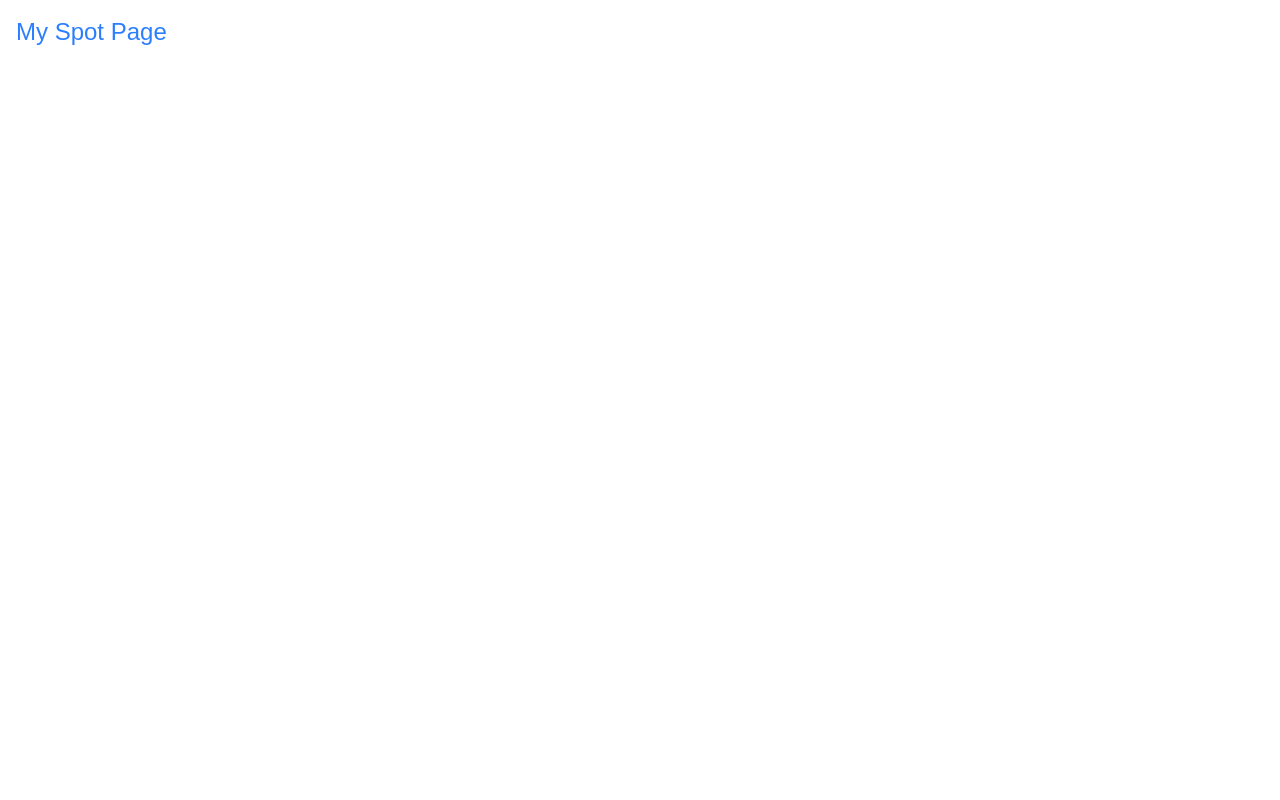
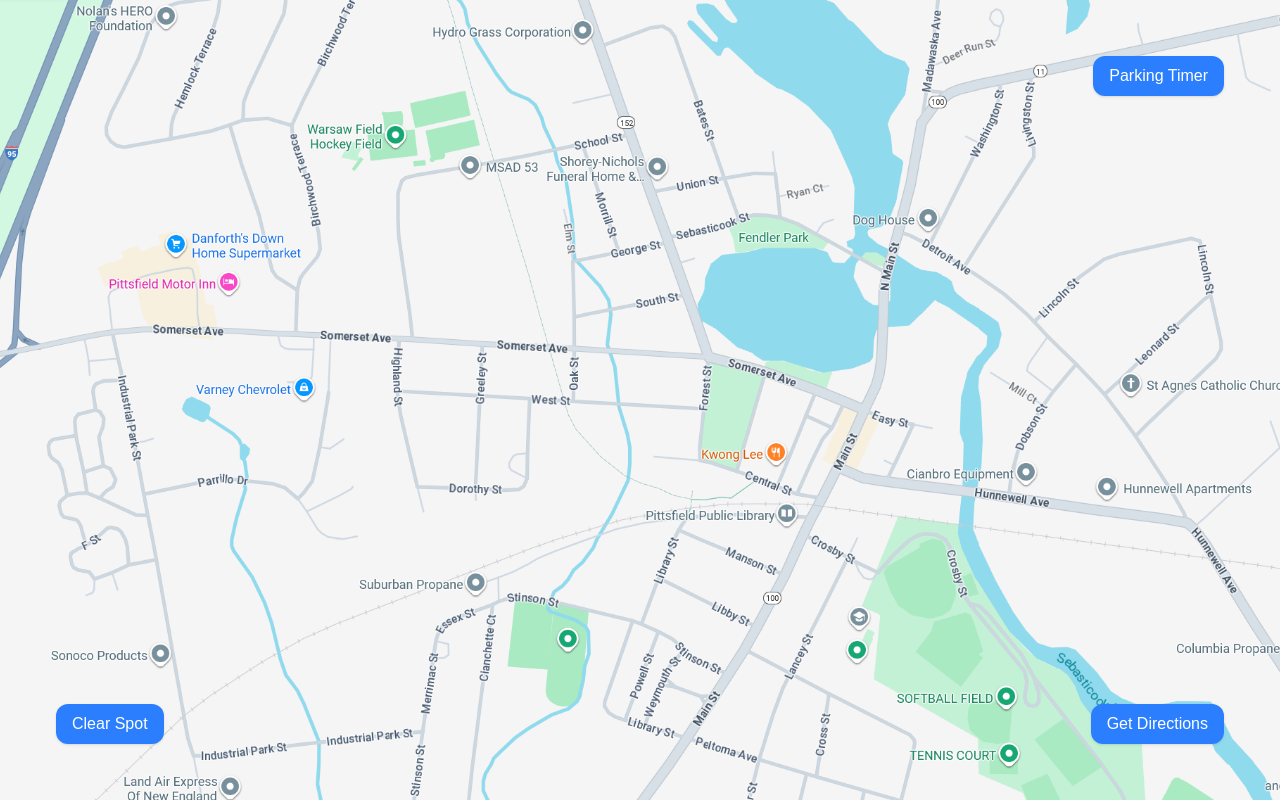
Before and after one commit to shawnMthompson/find-parking-spot, a Next.js app: page /my-spot in a window 1280 px wide. Built offline with nearby package versions, Linux system fonts and the light colour scheme.

Commit message:
Added Button component and updated home and my spot pages with buttons

```diff
--- a/src/app/home/page.js
+++ b/src/app/home/page.js
@@ -1,5 +1,4 @@
 "use client";
-
 
 // TASKS
 /**
@@ -10,12 +9,21 @@
  */
 
 import MapPlaceholder from "@/components/MapPlaceholder.js";
+import Button from "@/components/Button.js";
 
 export default function Home() {
   return (
-    <div className="flex flex-col items-center p-4 space-y-4">
+    <div>
       <MapPlaceholder />
 
+      {/** Bottom-Right */}
+      <div className="fixed bottom-10 left-10 p-4"><Button text="Mark New Parking Spot"/></div>
+
+      {/** Top-Right */}
+      <div className="fixed top-10 right-10 p-4"><Button text="Parking Timer"/></div>
+
+      {/** Bottom-Left */}
+      <div className="fixed bottom-10 right-10 p-4"><Button text="My Spot" route="/my-spot"/></div>
     </div>
   );
 }
--- a/src/app/my-spot/page.js
+++ b/src/app/my-spot/page.js
@@ -4,10 +4,22 @@
  * 2. Ensure navigation works between the home page and the my spot page.
  */
 
+import MapPlaceholder from "@/components/MapPlaceholder.js";
+import Button from "@/components/Button.js";
+
 export default function MySpotPage() {
     return (
         <div>
-            <h1 className="text-2xl text-blue-500 p-4">My Spot Page</h1>
+          <MapPlaceholder />
+
+          {/** Bottom-Right */}
+          <div className="fixed bottom-10 right-10 p-4"><Button text="Get Directions"/></div>
+
+          {/** Top-Right */}
+          <div className="fixed top-10 right-10 p-4"><Button text="Parking Timer"/></div>
+
+          {/** Bottom-Left */}
+          <div className="fixed bottom-10 left-10 p-4"><Button text="Clear Spot" route="/home"/></div>
         </div>
-    );
+      );
 }
--- /dev/null
+++ b/src/components/Button.js
@@ -0,0 +1,17 @@
+"use client";
+
+import { useRouter} from "next/navigation";
+
+export default function Button({ text, route }) {
+    const router = useRouter();
+
+    return (
+        <button
+            // prevent calling when no route prop is provided
+            onClick={() => route && router.push(route)}
+            className="flex items-center justify-center gap-2 px-4 py-2 rounded-xl shadow-sm font-medium bg-blue-500 text-white hover:bg-blue-600 transition-all duration-150"
+        >
+            {text}
+        </button>
+    );
+}
```
